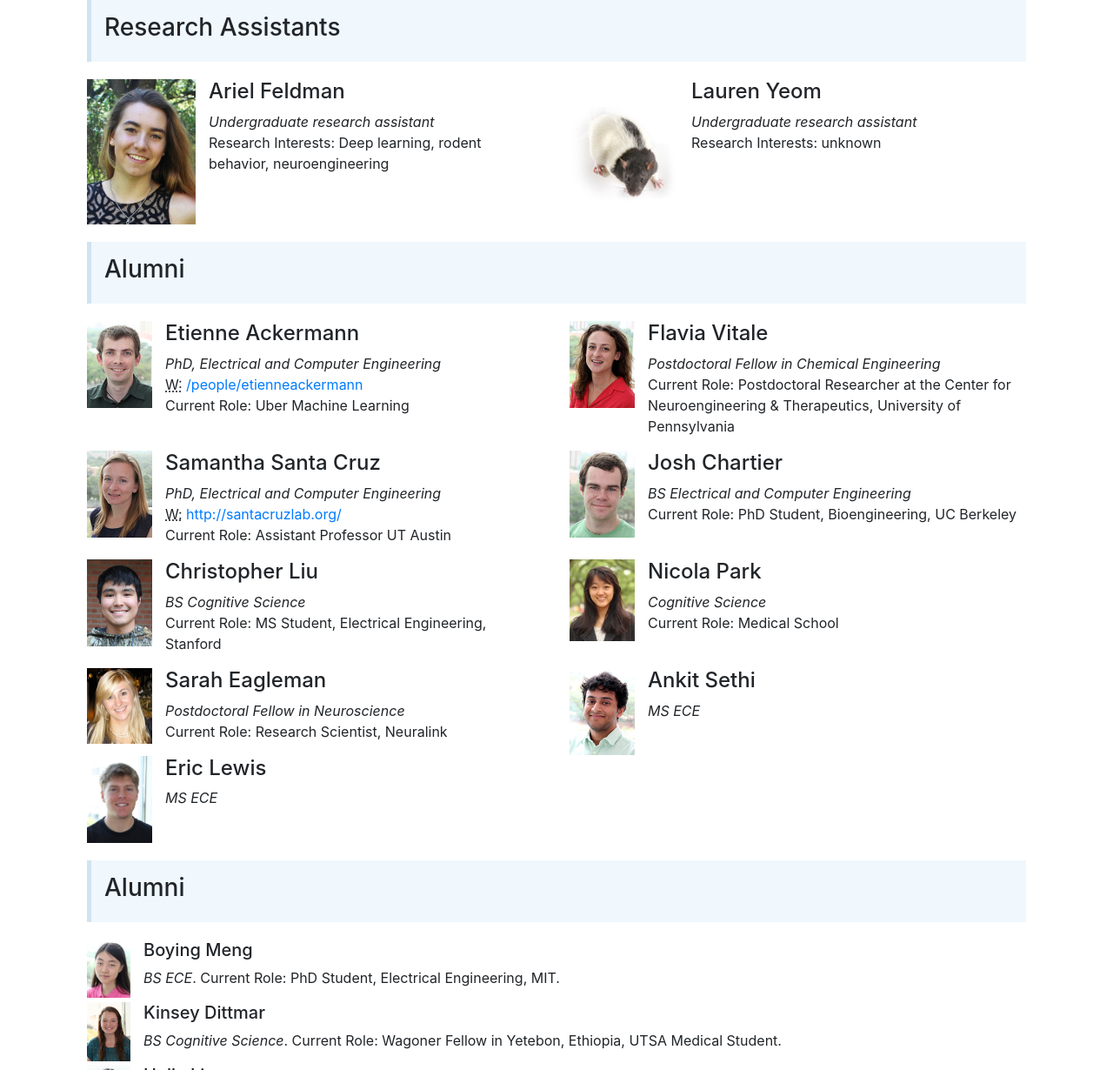
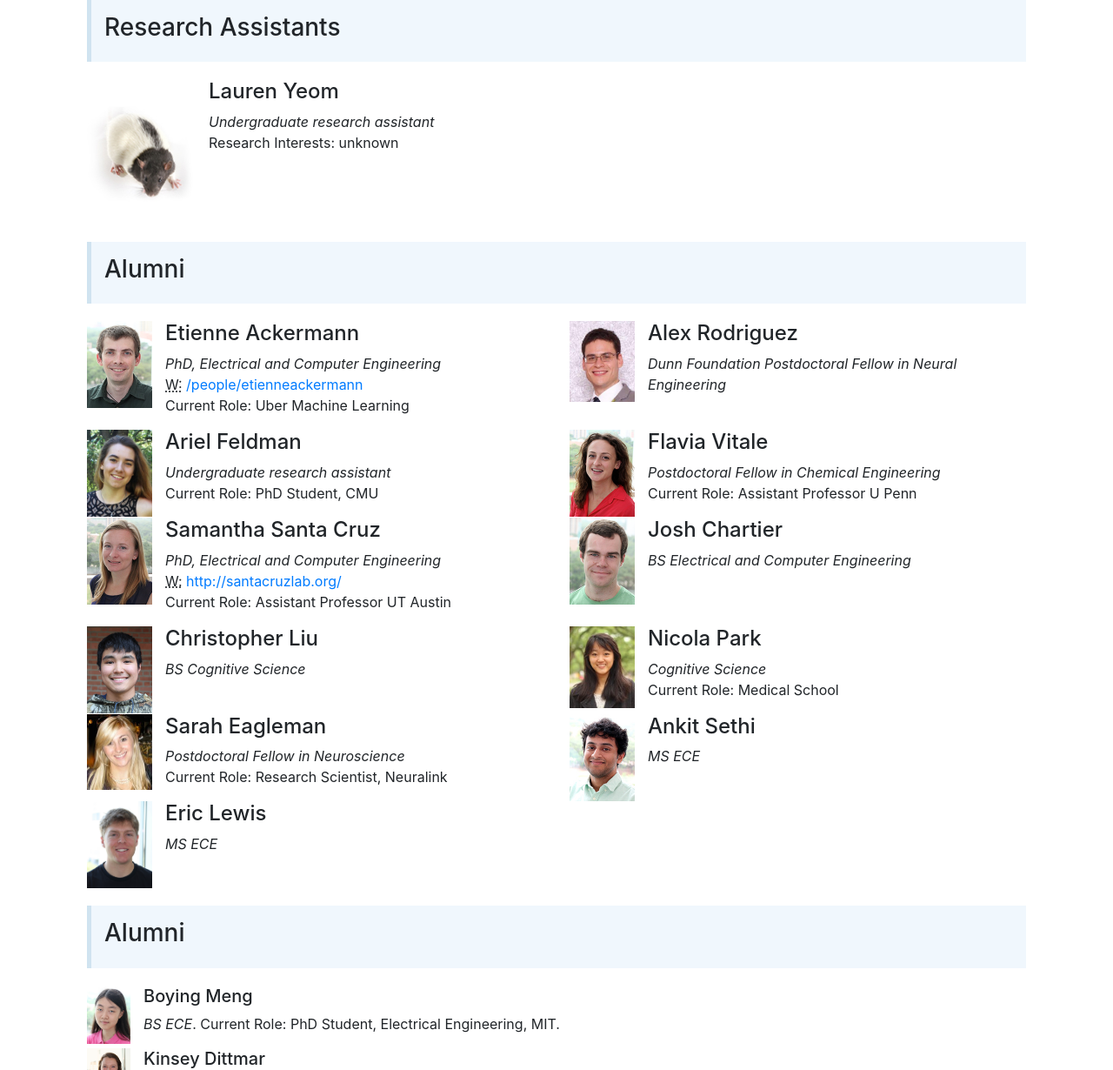
Before and after one commit to kemerelab/kemerelab.github.io, a Jekyll site: the page built from people/index.md, in a window 1280 px wide and 1400 px high, scrolled down 1359 px. Shown: the part 170-1400 px from the top of the window at 87% size. Built offline with Jekyll 4.4.1, drawn with Linux system fonts in a browser that asks for light colours; some of the changed text lies outside the part shown.

Commit message:
More people updates

```diff
--- a/people/index.md
+++ b/people/index.md
@@ -75,16 +75,18 @@ people:
     interests: Realtime systems, fluorescence imaging, embedded systems
     currentRole: Electronics Development Group Manager, LSU Physics
 
-
   - name: Alex Rodriguez
     group: Postdocs
+    group: Alumni
     title: Dunn Foundation Postdoctoral Fellow in Neural Engineering
     interests: Nanofabrication, flexible electrodes, sleep
 
   - name: Ariel Feldman
-    group: Undergraduate Students
+    group: Alumni
+    # group: Undergraduate Students
     title: Undergraduate research assistant
     interests: Deep learning, rodent behavior, neuroengineering
+    currentRole: PhD Student, CMU
 
   - name: Lauren Yeom
     group: Undergraduate Students
@@ -95,7 +97,8 @@ people:
     group: Alumni
     title: Postdoctoral Fellow in Chemical Engineering
     interests: Materials for bio/neuro interfaces, Carbon Nanotube Fibers
-    currentRole: Postdoctoral Researcher at the Center for Neuroengineering & Therapeutics, University of Pennsylvania
+    # currentRole: Postdoctoral Researcher at the Center for Neuroengineering & Therapeutics, University of Pennsylvania
+    currentRole: Assistant Professor U Penn
 
   - name: Samantha Santa Cruz
     group: Alumni
@@ -157,7 +160,7 @@ people:
   - name: Siddhartha Shektar
     group: Alumni2
     # title: High school volunteer
-    currentRole: College student
+    currentRole: Microsoft
 
   - name: Zongjun Zheng
     group: Alumni2
```
Also changed, not shown: other parts of people/index.md (+2 -2 lines).
